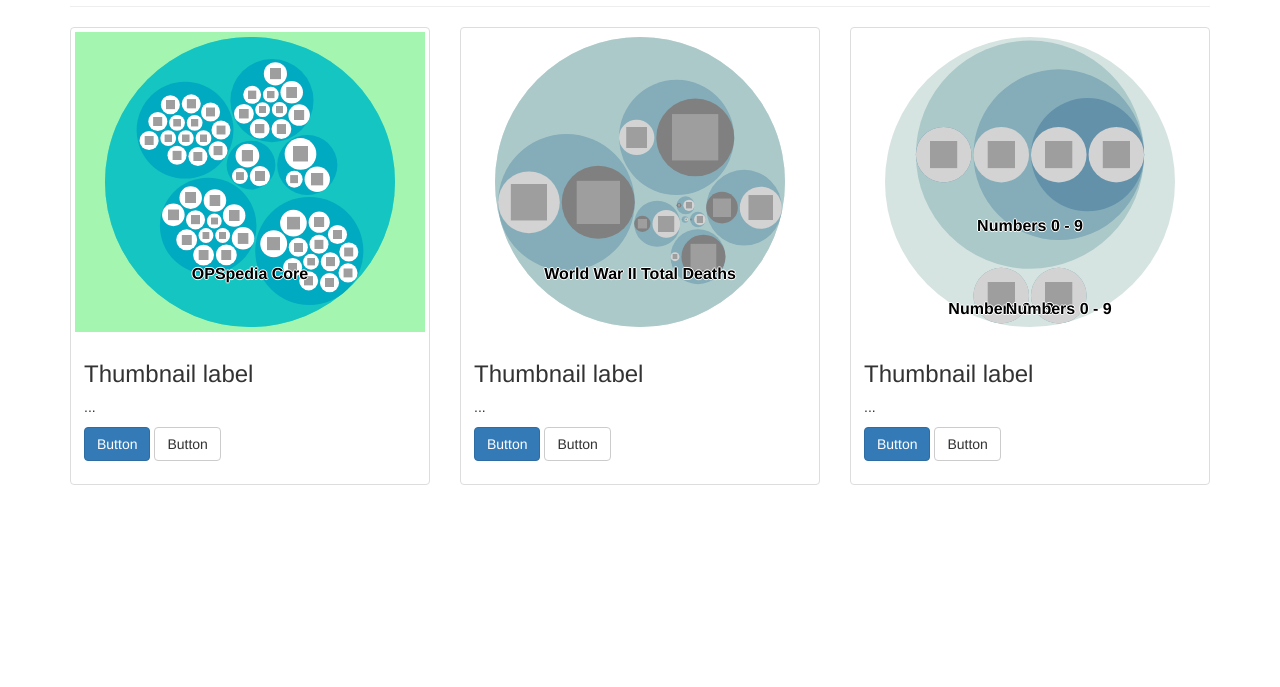
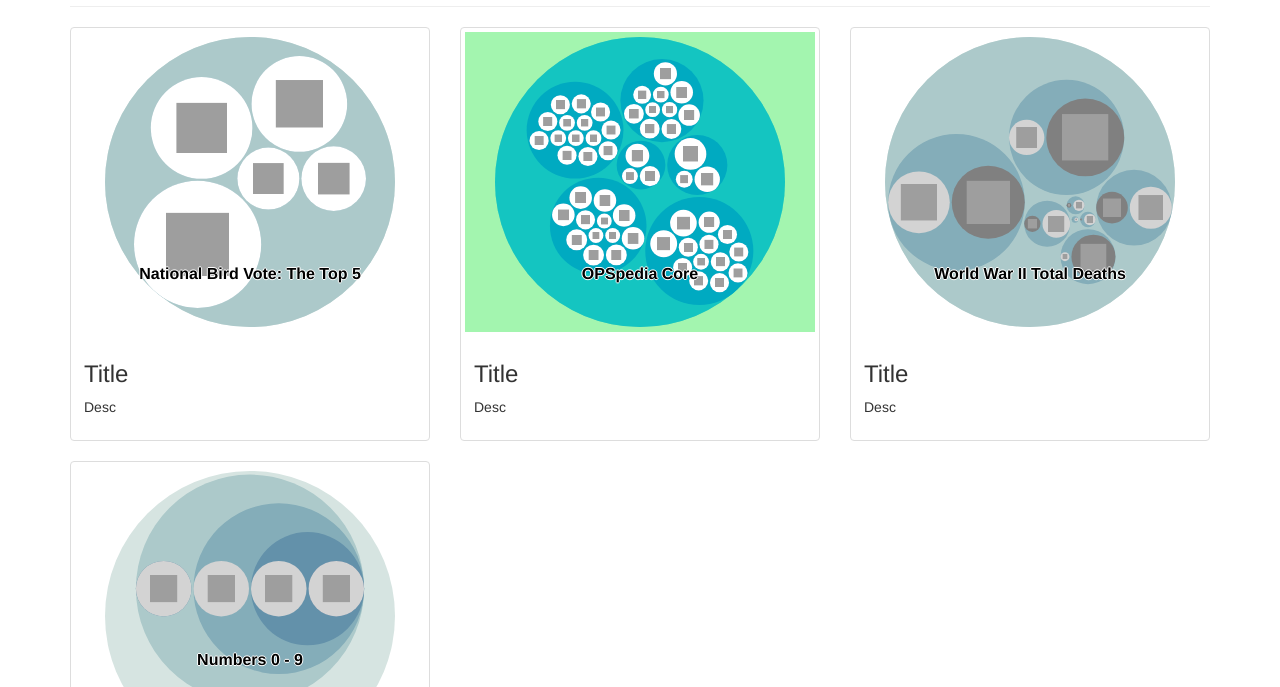
Before and after one commit to leocornus/leocornus-visualdata, a website: page demo/zoomable-circle/index-list.html in a window 1280 px wide. Shown: the part 113-800 px from the top of the page. Drawn offline with nearby package versions, Linux system fonts and the light colour scheme; grey boxes are pictures that could not be loaded.

Commit message:
introduce data/list.json file to list all data files.

```diff
--- /dev/null
+++ b/demo/zoomable-circle/data/list.json
@@ -0,0 +1,8 @@
+{
+  "datalist": [
+    "data/canada-national-bird-vote.json",
+    "data/opspedia-overview-in-circles.json",
+    "data/world-war-ii-total-deaths.json",
+    "data/simple-circles.json"
+  ]
+}
--- a/demo/zoomable-circle/index-list.html
+++ b/demo/zoomable-circle/index-list.html
@@ -80,6 +80,9 @@
     </div>
   </div>
 
+  <div id="visuallist">
+  </div>
+
   <div class="row">
     <div class="col-sm-6 col-md-4">
       <div class="thumbnail">
--- a/src/zoomable-circles-list.js
+++ b/src/zoomable-circles-list.js
@@ -1,6 +1,43 @@
 jQuery(document).ready(function($) {
 
+
+    $.getJSON('data/list.json', function(data) {
+
+        var visualList = $('#visuallist');
+        visualList.html('');
+        //console.log(dataList);
+        var dataList = data.datalist;
+        var colQueue = [];
+        for(i = 0; i < dataList.length; i++) {
+            console.log(dataList[i]);
+            var circleId = 'circle-' + i;
+            var theColumn =
+                '<div class="col-sm-6 col-md-4">' +
+                '  <div class="thumbnail">' +
+                '    <div id="circle-' + i + '"' +
+                '         data="' + dataList[i] + '">' +
+                '    </div>' +
+                '    <div class="caption">' +
+                '      <h3 id="title-' + i + '">Title</h3>' +
+                '      <p id="desc-' + i + '">Desc</p>' +
+                '    </div>' +
+                '  </div>' +
+                '</div>';
+            colQueue.push(theColumn);
+            var ready2Row = (i + 1) % 3;
+            if(ready2Row == 0) {
+                visualList.append('<div class="row">' +
+                    colQueue.join("") + '</div>');
+                // reset the queue.
+                colQueue = [];
+            }
+        }
+        if(colQueue.length > 0) {
+            visualList.append('<div class="row">' +
+                colQueue.join("") + '</div>');
+        }
         $("div[id^='circle-']").each(function(index) {
+
             // get the id attribute.
             var circleId = $(this).attr('id');
             // get data url.
@@ -17,5 +54,5 @@
                 //console.log(JSON.stringify(data));
             });
         });
-
     });
+});
```
Lines whose indentation alone changed are shown as unchanged.
